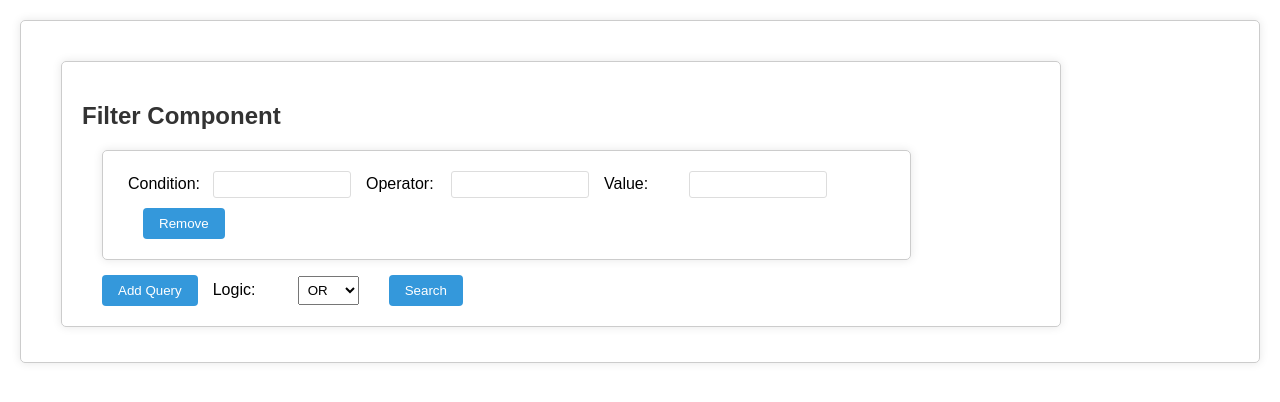
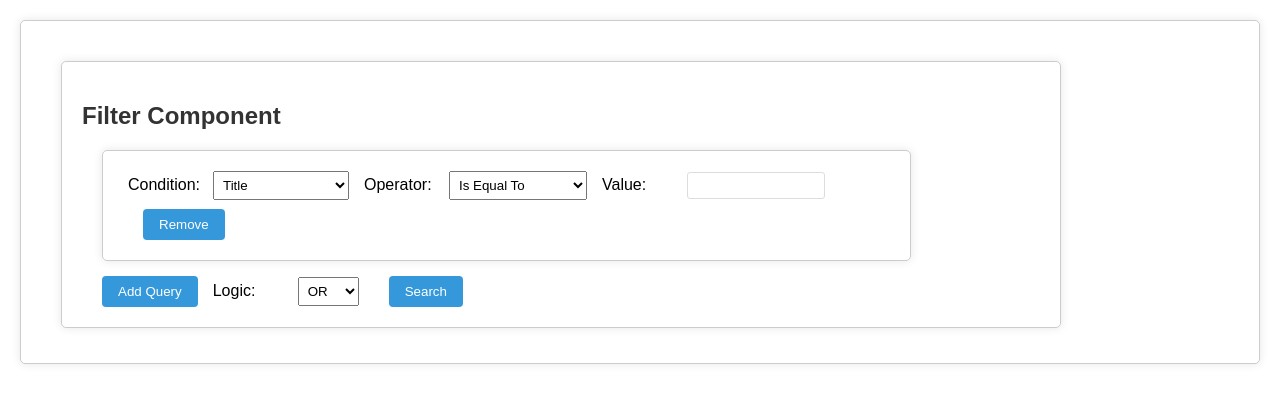
Before and after one commit to ShashwotBhattarai/sas_filter_frontend_react, a React (Create React App) app: page / in a window 1280 px wide. Shown: the top 402 px of the page. Built offline with nearby package versions, Linux system fonts and the light colour scheme.

Commit message:
dropdown added

```diff
--- a/src/App.js
+++ b/src/App.js
@@ -1,6 +1,6 @@
+import React, { useState } from "react";
+import "./App.css";
 
-import React, { useState } from "react";
-import "./App.css"
 const FilterComponent = () => {
 	const [queries, setQueries] = useState([{ condition: "", operator: "", value: "" }]);
 	const [logic, setLogic] = useState("or");
@@ -55,23 +55,45 @@ const FilterComponent = () => {
 			{queries.map((query, index) => (
 				<div id="inputdiv" key={index}>
 					<label>Condition:</label>
-					<input
-						type="text"
+					<select
 						value={query.condition}
 						onChange={(e) => handleQueryChange(index, "condition", e.target.value)}
-					/>
+					>
+						<option value="title">Title</option>
+						<option value="product_type">Product Type</option>
+						<option value="vendor">Vendor</option>
+						<option value="tags">Tags</option>
+						<option value="price">Price</option>
+						<option value="compare_at_price">Compare at Price</option>
+						<option value="weight">Weight</option>
+						<option value="inventory_stock">Inventory Stock</option>
+						<option value="variants_title">Variants Title</option>
+					</select>
+
 					<label>Operator:</label>
-					<input
-						type="text"
+					<select
 						value={query.operator}
 						onChange={(e) => handleQueryChange(index, "operator", e.target.value)}
-					/>
+					>
+						<option value="is equal to">Is Equal To</option>
+						<option value="is not equal to">Is Not Equal To</option>
+						<option value="starts with">Starts With</option>
+						<option value="ends with">Ends With</option>
+						<option value="contains">Contains</option>
+						<option value="does not contain">Does Not Contain</option>
+						<option value="is greater than">Is Greater Than</option>
+						<option value="is less than">Is Less Than</option>
+						<option value="is not empty">Is Not Empty</option>
+						<option value="is empty">Is Empty</option>
+					</select>
+
 					<label>Value:</label>
 					<input
 						type="text"
 						value={query.value}
 						onChange={(e) => handleQueryChange(index, "value", e.target.value)}
 					/>
+
 					<button type="button" onClick={() => removeQuery(index)}>
 						Remove
 					</button>
@@ -80,14 +102,17 @@ const FilterComponent = () => {
 			<button type="button" onClick={addQuery}>
 				Add Query
 			</button>
+
 			<label>Logic:</label>
 			<select value={logic} onChange={(e) => handleLogicChange(e.target.value)}>
 				<option value="and">AND</option>
 				<option value="or">OR</option>
 			</select>
+
 			<button type="button" onClick={handleSearch}>
 				Search
 			</button>
+
 			{searchResult && (
 				<div>
 					<h3>Search Result:</h3>
```
